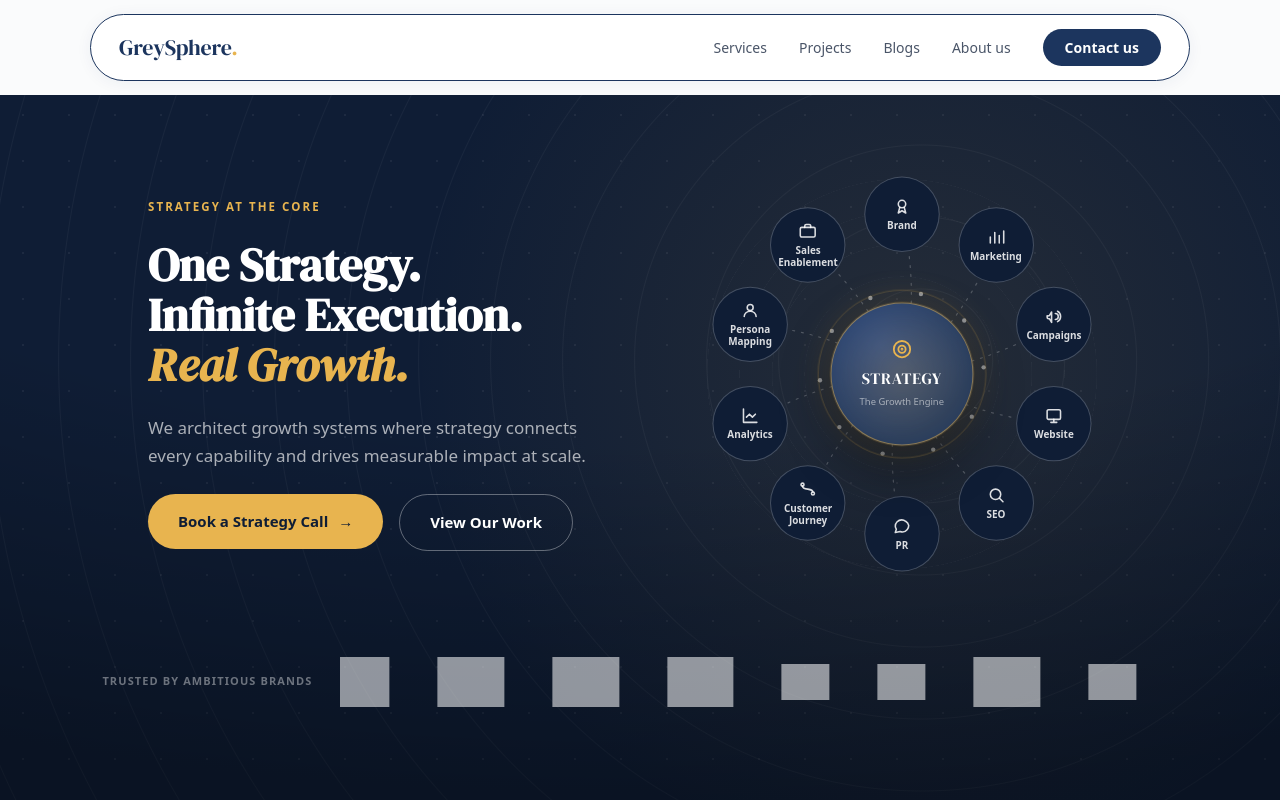
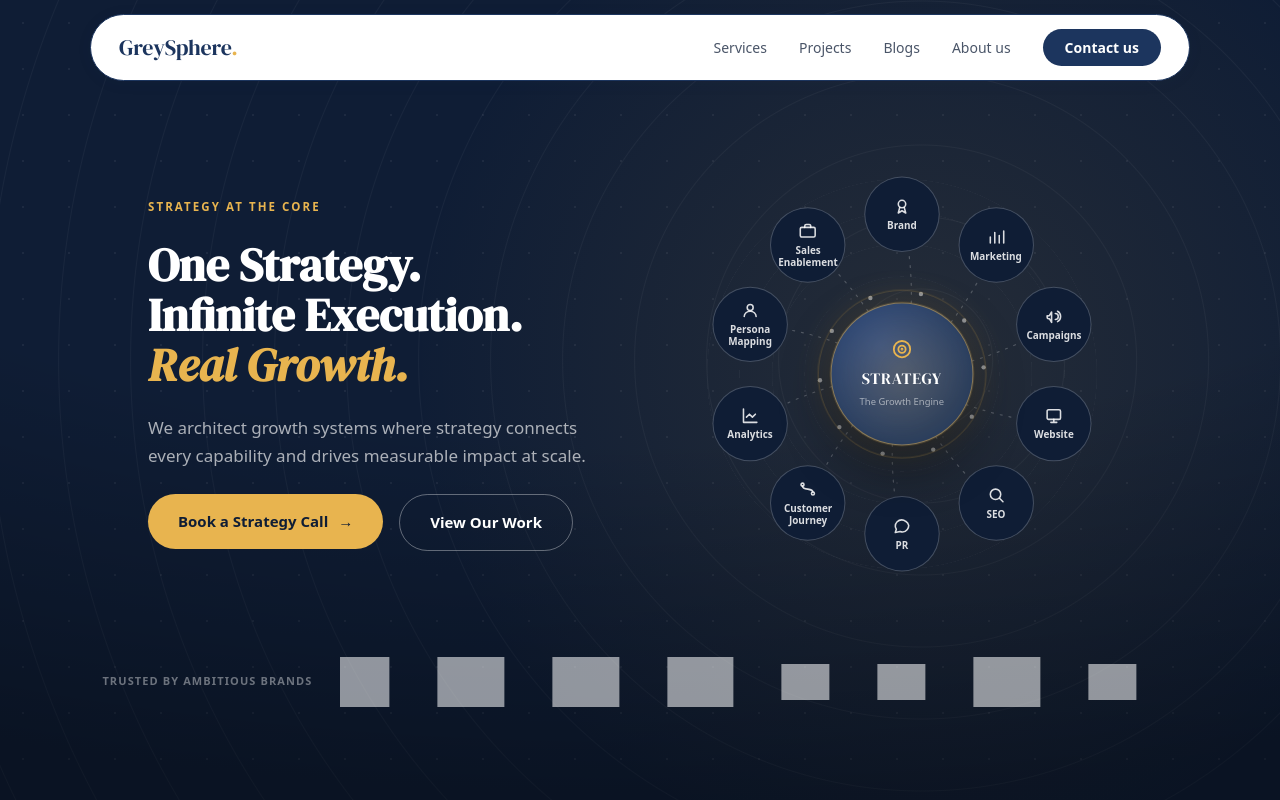
Before and after one commit to amar-marketingspace/consultingfirm, a website: page testindex.html in a window 1280 px wide. Shown: the top 800 px of the page. Drawn offline with nearby package versions, Linux system fonts and the light colour scheme; grey boxes are pictures that could not be loaded; a web font is replaced by a local one.

Commit message:
Update global.css to make nav bar transparent(without bg)

```diff
--- a/global.css
+++ b/global.css
@@ -146,7 +146,7 @@ a {
   right: 0;
   width: 100%;
   z-index: 1000;
-  background: var(--snow);
+  background: transparent;
   padding: 14px clamp(16px, 5vw, 80px);
   display: flex;
   justify-content: center;
```
